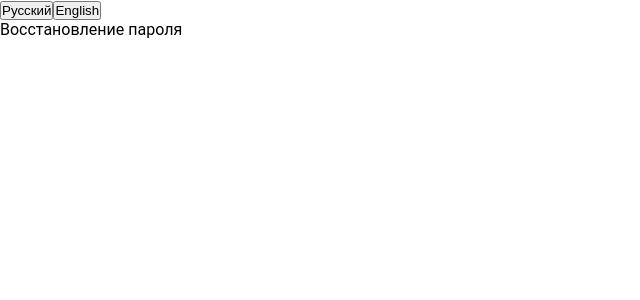
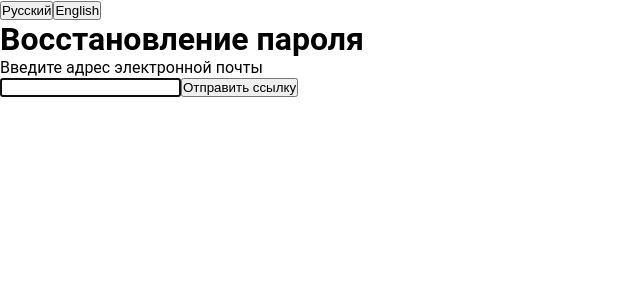
Before and after one commit to Stoncs/frontend-diploma, a React app: page /password-recovery in a window 1280 px wide. Shown: the top 300 px of the page, without its empty margins (0-640 px from the left). Built offline with nearby package versions, Linux system fonts and the light colour scheme.

Commit message:
recovery password done but get error

```diff
--- /dev/null
+++ b/src/http/api.ts
@@ -0,0 +1,21 @@
+import jwt_decode from "jwt-decode";
+import { $host } from ".";
+
+export const logIn = async (username: String, password: String) => {
+  const { data } = await $host.post("/api/auth/signin", { username, password });
+  localStorage.setItem("token", data.token);
+  return jwt_decode(data.token);
+};
+
+export const sendEmail = async (username: String) => {
+  const { data } = await $host.post("/api/forgot_password", { username });
+  return data;
+};
+
+export const changePassword = async (newPassword: String, token: String) => {
+  const { data } = await $host.post("/api/reset_password", {
+    newPassword,
+    token,
+  });
+  return data;
+};
--- /dev/null
+++ b/src/http/index.ts
@@ -0,0 +1,5 @@
+import axios from "axios";
+
+export const $host = axios.create({
+  baseURL: "http://localhost:8080/",
+});
--- a/src/index.html
+++ b/src/index.html
@@ -1,10 +1,10 @@
 <!DOCTYPE html>
 <html lang="en">
   <head>
-  <meta charset="UTF-8">
-  <meta http-equiv="X-UA-Compatible" content="IE=edge">
-  <meta name="viewport" content="width=device-width, initial-scale=1.0">
-  <link rel="icon" href="logo_lab.png" type="image/png">
+    <meta charset="UTF-8" />
+    <meta http-equiv="X-UA-Compatible" content="IE=edge" />
+    <meta name="viewport" content="width=device-width, initial-scale=1.0" />
+    <link rel="icon" href="logo_lab.png" type="image/png" />
     <title>SPA Template</title>
   </head>
   <body>
--- a/src/router.tsx
+++ b/src/router.tsx
@@ -1,10 +1,15 @@
 import { Route, Routes } from "react-router";
-import { LOGIN_ROUTE, REGISTRATION_ROUTE } from "./utils/consts";
+import {
+  CHANGE_PASSWORD_ROUTE,
+  LOGIN_ROUTE,
+  REGISTRATION_ROUTE,
+} from "./utils/consts";
 
 import { EmptyLayout } from "./view/layouts/empty/empty.layout";
 import { MainLayout } from "./view/layouts/main/main.layout";
 import { Empty } from "./view/pages/empty/empty.component";
 import { NotFoundPage } from "./view/pages/not-found/not-found.component";
+import { PasswordChange } from "./view/pages/password-change/password-change.component";
 import { PasswordRecovery } from "./view/pages/password-recovery/password-recovery";
 import { Redux } from "./view/pages/redux/redux.component";
 import { Rules } from "./view/pages/rules/rules.component";
@@ -25,6 +30,7 @@ export const Router = () => (
       <Route path={LOGIN_ROUTE} element={<SignIn />} />
       <Route path={REGISTRATION_ROUTE} element={<SingUp />} />
       <Route path="password-recovery" element={<PasswordRecovery />} />
+      <Route path={CHANGE_PASSWORD_ROUTE} element={<PasswordChange />} />
     </Routes>
   </>
 );
--- a/src/utils/consts.tsx
+++ b/src/utils/consts.tsx
@@ -1,3 +1,4 @@
 export const LOGIN_ROUTE = "/login";
 export const REGISTRATION_ROUTE = "/registration";
 export const PROFILE_ROUTE = "/profile";
+export const CHANGE_PASSWORD_ROUTE = "/reset_password/:token";
--- /dev/null
+++ b/src/view/pages/password-change/password-change.component.tsx
@@ -0,0 +1,28 @@
+import React from "react";
+import { useParams } from "react-router";
+import { changePassword } from "~/http/api";
+
+export const PasswordChange = () => {
+  const [newPassword, setNewPassword] = React.useState("");
+  const { token } = useParams();
+
+  return (
+    <div>
+      <h1>Введите новый пароль</h1>
+      <form
+        method="post"
+        onSubmit={() => changePassword(newPassword, token || "")}
+      >
+        <p>Введите адрес электронной почты</p>
+        <input
+          type="password"
+          name="password"
+          value={newPassword}
+          onChange={(e) => setNewPassword(e.target.value)}
+          autoFocus
+        />
+        <input type="submit" value="Изменить пароль" />
+      </form>
+    </div>
+  );
+};
--- a/src/view/pages/password-recovery/password-recovery.tsx
+++ b/src/view/pages/password-recovery/password-recovery.tsx
@@ -1 +1,23 @@
-export const PasswordRecovery = () => <div>Восстановление пароля</div>;
+import React from "react";
+import { sendEmail } from "~/http/api";
+
+export const PasswordRecovery = () => {
+  const [email, setEmail] = React.useState("");
+
+  return (
+    <div>
+      <h1>Восстановление пароля</h1>
+      <form method="post" onSubmit={() => sendEmail(email)}>
+        <p>Введите адрес электронной почты</p>
+        <input
+          type="email"
+          name="email"
+          value={email}
+          onChange={(e) => setEmail(e.target.value)}
+          autoFocus
+        />
+        <input type="submit" value="Отправить ссылку" />
+      </form>
+    </div>
+  );
+};
--- a/src/view/pages/sign-in/sign-in.component.tsx
+++ b/src/view/pages/sign-in/sign-in.component.tsx
@@ -2,21 +2,8 @@ import React from "react";
 import { Link, useNavigate } from "react-router-dom";
 import { FormattedMessage } from "react-intl";
 import { REGISTRATION_ROUTE } from "~/utils/consts";
-
-import jwt_decode from "jwt-decode";
-
+import { logIn } from "~/http/api";
 import styles from "./sign-in.style.scss";
-import axios from "axios";
-
-const $host = axios.create({
-  baseURL: "http://localhost:8080/",
-});
-
-const logIn = async (username: String, password: String) => {
-  const { data } = await $host.post("/api/auth/signin", { username, password });
-  localStorage.setItem("token", data.token);
-  return jwt_decode(data.token);
-};
 
 export default function SignIn() {
   const [email, setEmail] = React.useState("");
```
Lines whose indentation alone changed are shown as unchanged.
